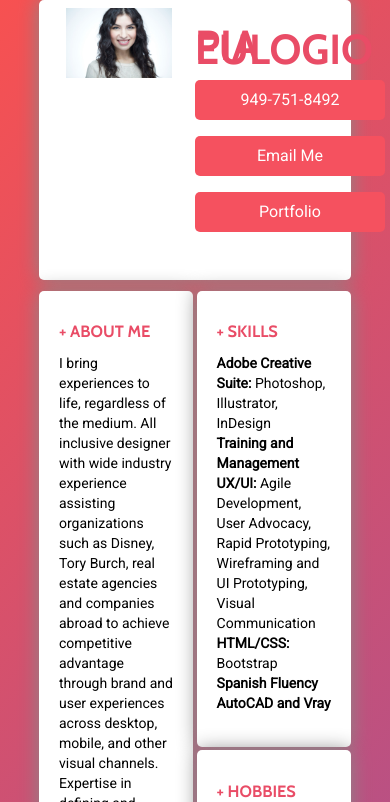
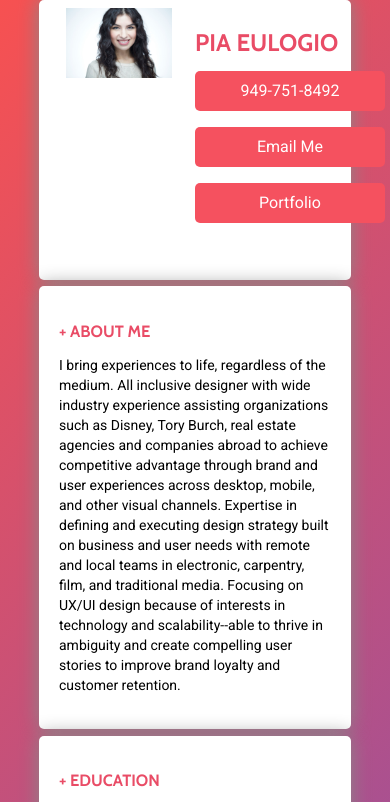
Before and after one commit to peulogio/unit-17, a plain HTML site: page index.html in a window 390 px wide. Shown: the top 802 px of the page. Drawn offline with nearby package versions, Linux system fonts and the light colour scheme.

Commit message:
add media query
add media query for mobile

```diff
--- a/style.css
+++ b/style.css
@@ -201,3 +201,22 @@ ul {
      list-style-type: none;
      padding-left: 0px;
   }
+
+  @media(max-width:768px){
+    h1{
+      line-height: 100%;
+      font-size: 24px;
+    }
+    h3, h4{
+      line-height: 100%;
+    }
+    .left{
+      float: left;
+      width:100%;
+    }
+
+    .right{
+      float: left;
+      width: 100%;
+    }
+  }
```
Also changed, not shown: 2 other files.
